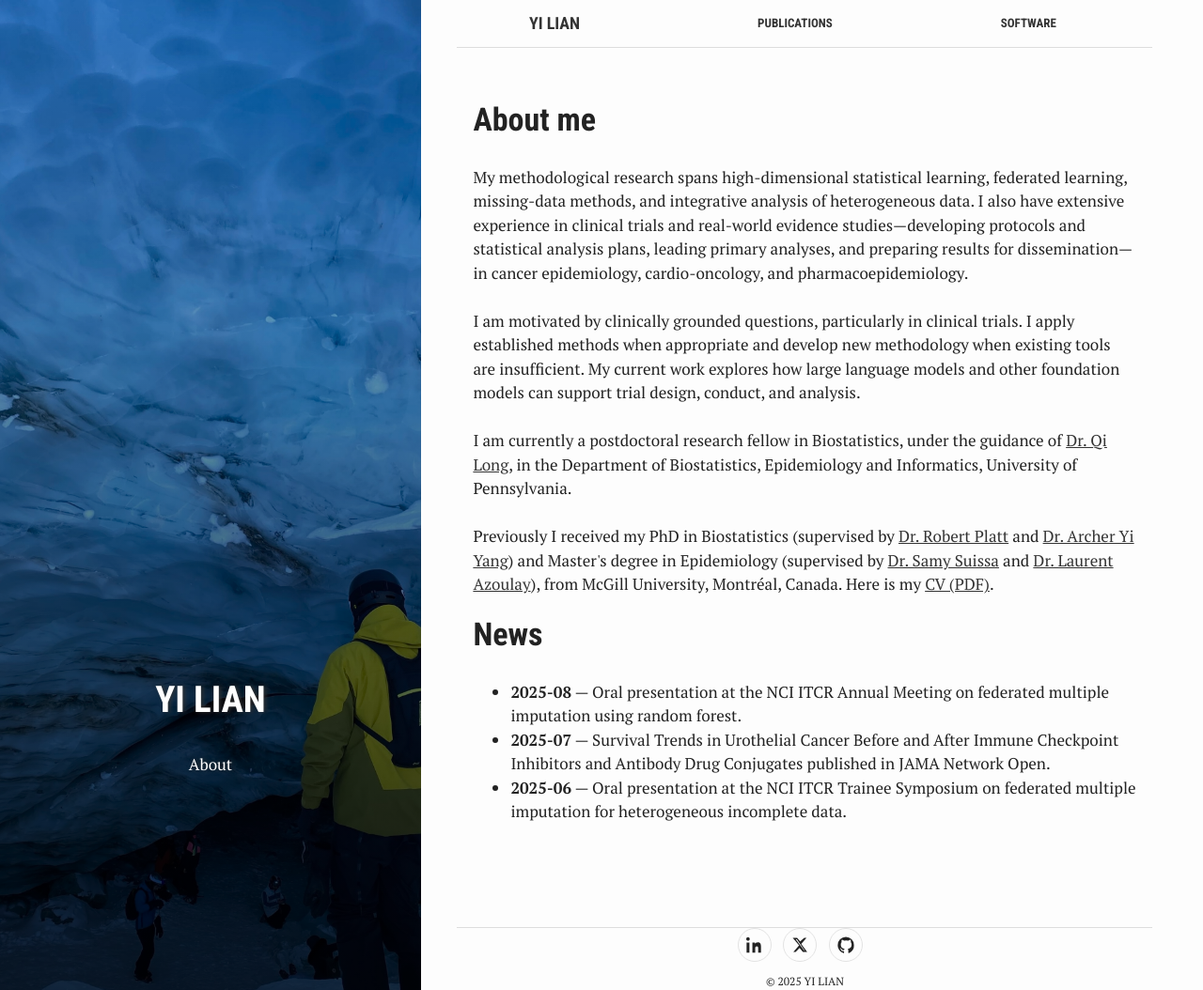
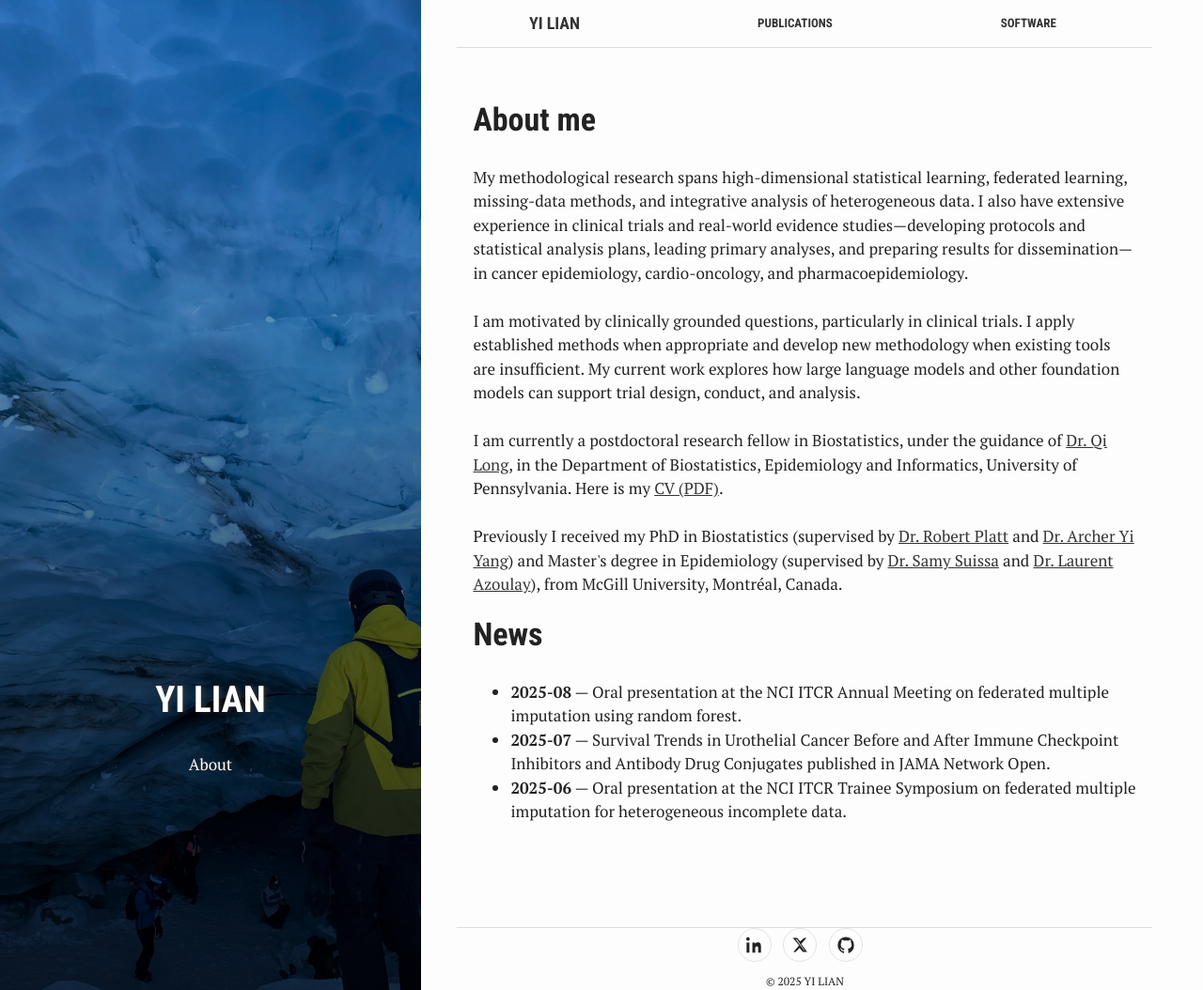
Before and after one commit to ly129/ly129.github.io, a Jekyll site: the page built from index.html, in a window 1280 px wide and 1054 px high. Shown: the whole window at 94% size. Built offline with Jekyll 4.4.1, drawn with Linux system fonts in a browser that asks for light colours.

```diff
--- a/index.html
+++ b/index.html
@@ -19,9 +19,9 @@ My methodological research spans high-dimensional statistical learning, federate
 
 I am motivated by clinically grounded questions, particularly in clinical trials. I apply established methods when appropriate and develop new methodology when existing tools are insufficient. My current work explores how large language models and other foundation models can support trial design, conduct, and analysis.<br><br>
 
-I am currently a postdoctoral research fellow in Biostatistics, under the guidance of <a href=https://www.dbei.med.upenn.edu/bio/qi-long-phd>Dr. Qi Long</a>, in the Department of Biostatistics, Epidemiology and Informatics, University of Pennsylvania. <br> <br>
+I am currently a postdoctoral research fellow in Biostatistics, under the guidance of <a href=https://www.dbei.med.upenn.edu/bio/qi-long-phd>Dr. Qi Long</a>, in the Department of Biostatistics, Epidemiology and Informatics, University of Pennsylvania.  Here is my <a href="{{ '/assets/cv/CV_YiLian_July2025.pdf' | relative_url }}">CV (PDF)</a>.<br> <br>
 
-Previously I received my PhD in Biostatistics (supervised by <a href=https://www.mcgill.ca/epi-biostat-occh/robert-william-platt>Dr. Robert Platt</a> and <a href=https://www.math.mcgill.ca/yyang/>Dr. Archer Yi Yang</a>) and Master's degree in Epidemiology (supervised by <a href=https://www.mcgill.ca/epi-biostat-occh/samy-suissa/>Dr. Samy Suissa</a> and <a href=https://www.mcgill.ca/epi-biostat-occh/laurent-azoulay>Dr. Laurent Azoulay</a>), from McGill University, Montréal, Canada. Here is my <a href="{{ '/assets/cv/CV_YiLian_July2025.pdf' | relative_url }}">CV (PDF)</a>.
+Previously I received my PhD in Biostatistics (supervised by <a href=https://www.mcgill.ca/epi-biostat-occh/robert-william-platt>Dr. Robert Platt</a> and <a href=https://www.math.mcgill.ca/yyang/>Dr. Archer Yi Yang</a>) and Master's degree in Epidemiology (supervised by <a href=https://www.mcgill.ca/epi-biostat-occh/samy-suissa/>Dr. Samy Suissa</a> and <a href=https://www.mcgill.ca/epi-biostat-occh/laurent-azoulay>Dr. Laurent Azoulay</a>), from McGill University, Montréal, Canada.
 
 </p>
 
```
